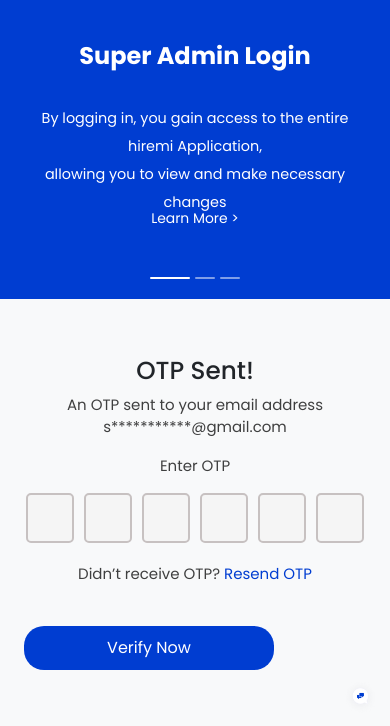
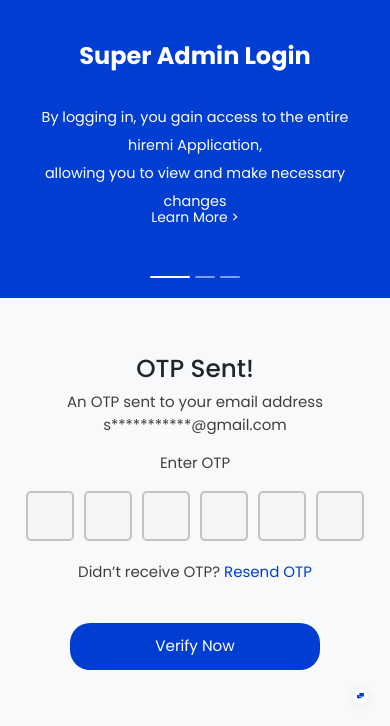
Before and after one commit to Raja-55/Hiremi-, a plain HTML site: page OTP page/OTP.html in a window 390 px wide. Shown: the part 118-844 px from the top of the page. Drawn offline with nearby package versions, Linux system fonts and the light colour scheme.

Commit message:
Update OTPstyle.css

```diff
--- a/OTP page/OTPstyle.css
+++ b/OTP page/OTPstyle.css
@@ -136,18 +136,20 @@
 }
 
 button {
-  display: flex;
+ display: flex;
   align-items: center;
   justify-content: center;
   background: #003DD1;
   color: white;
   border: none;
-  padding: 10px 20px;
+  padding: 12px 20px;
   margin-top: 40px;
   font-size: 1rem;
   cursor: pointer;
   border-radius: 20px;
   width: 30vw;
+  max-width: 360px;
+  transition: background 0.3s ease;
 }
 
 button:hover {
@@ -211,6 +213,13 @@
   }
 }
 @media (max-width: 768px) {
+  button {
+    max-width: 250px;
+    font-size: 0.95rem;
+    justify-self: center;
+  }
+}
+@media (max-width: 768px) {
   .container-fluid {
     width: 100%;
     height: 100%;
```
